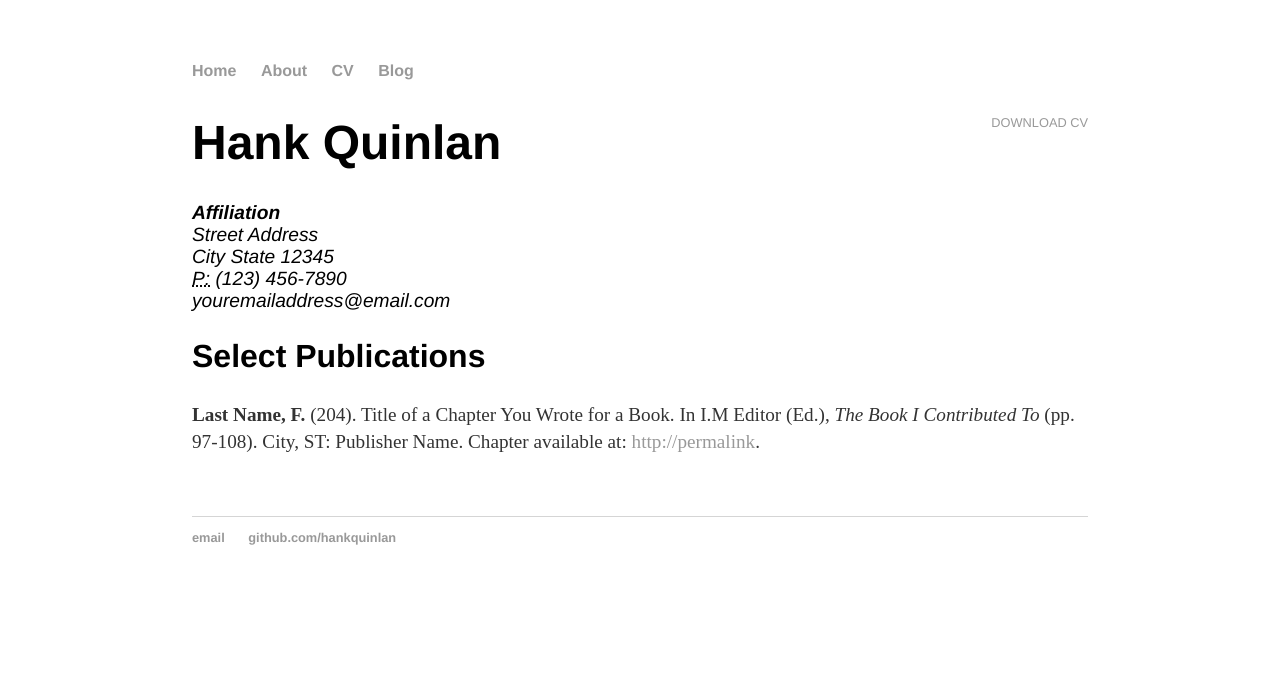
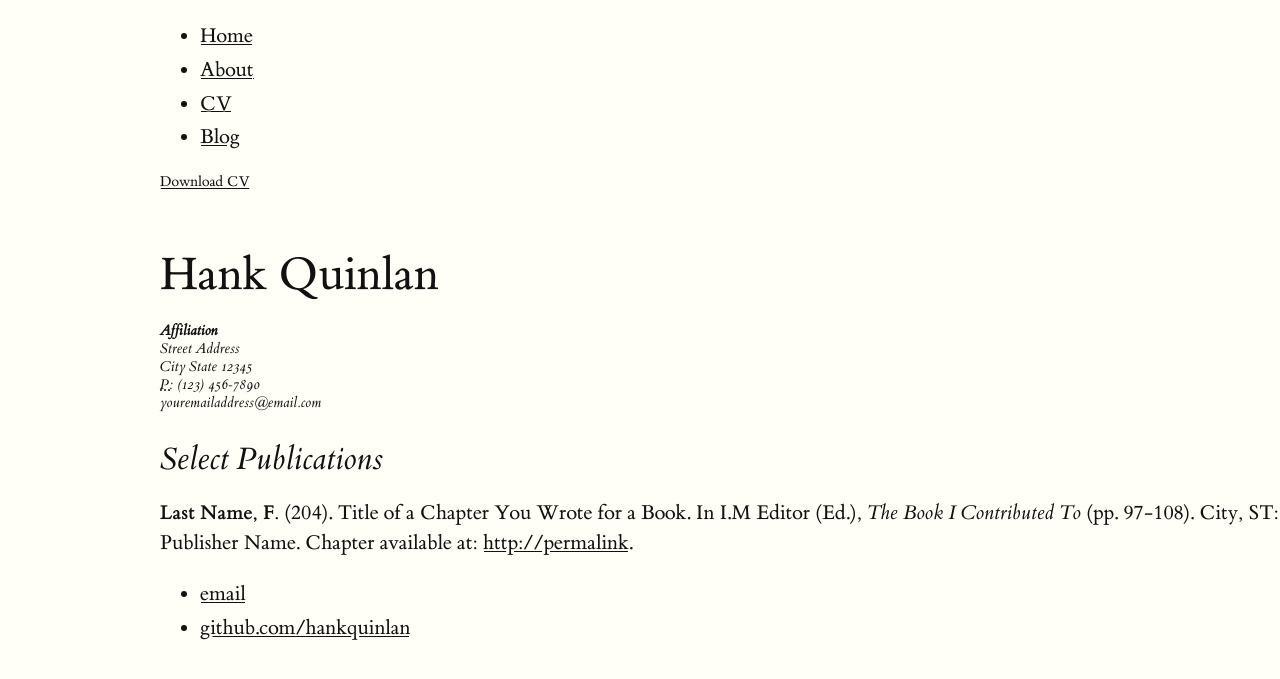
Before and after one commit to julianrdcosta/julianrdcosta.github.io, a Jekyll site: the page built from cv/index.html, in a window 1280 px wide. Shown: the top 679 px of the page. Built offline with Jekyll 4.4.1, drawn with Linux system fonts in a browser that asks for light colours.

Commit message:
Update default.html

```diff
--- a/_layouts/default.html
+++ b/_layouts/default.html
@@ -3,7 +3,7 @@
   <head>
     <title>{{ page.title }}</title>
 
-    <link rel="stylesheet" type="text/css" href="/css/main.css">
+    <link rel="stylesheet" type="text/css" href="/tufte.css">
 
   </head>
 
```
